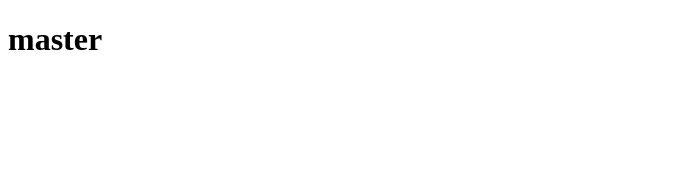
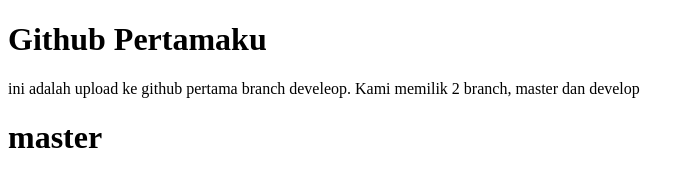
Before and after one commit to pribadiwaji/git-pertama, a plain HTML site: page index.html in a window 1280 px wide. Shown: the whole page, without its empty margins (0-695 px from the left). Drawn offline with Linux system fonts and the light colour scheme.

Commit message:
dev-tambah paragraph

```diff
--- a/index.html
+++ b/index.html
@@ -7,7 +7,8 @@
     <title>Git-Pertama</title>
 </head>
 <body>
-
+    <h1>Github Pertamaku</h1>
+    <p>ini adalah upload ke github pertama branch develeop. Kami memilik 2 branch, master dan develop</p>
 </body>
 <h1>master
 </h1>
```
